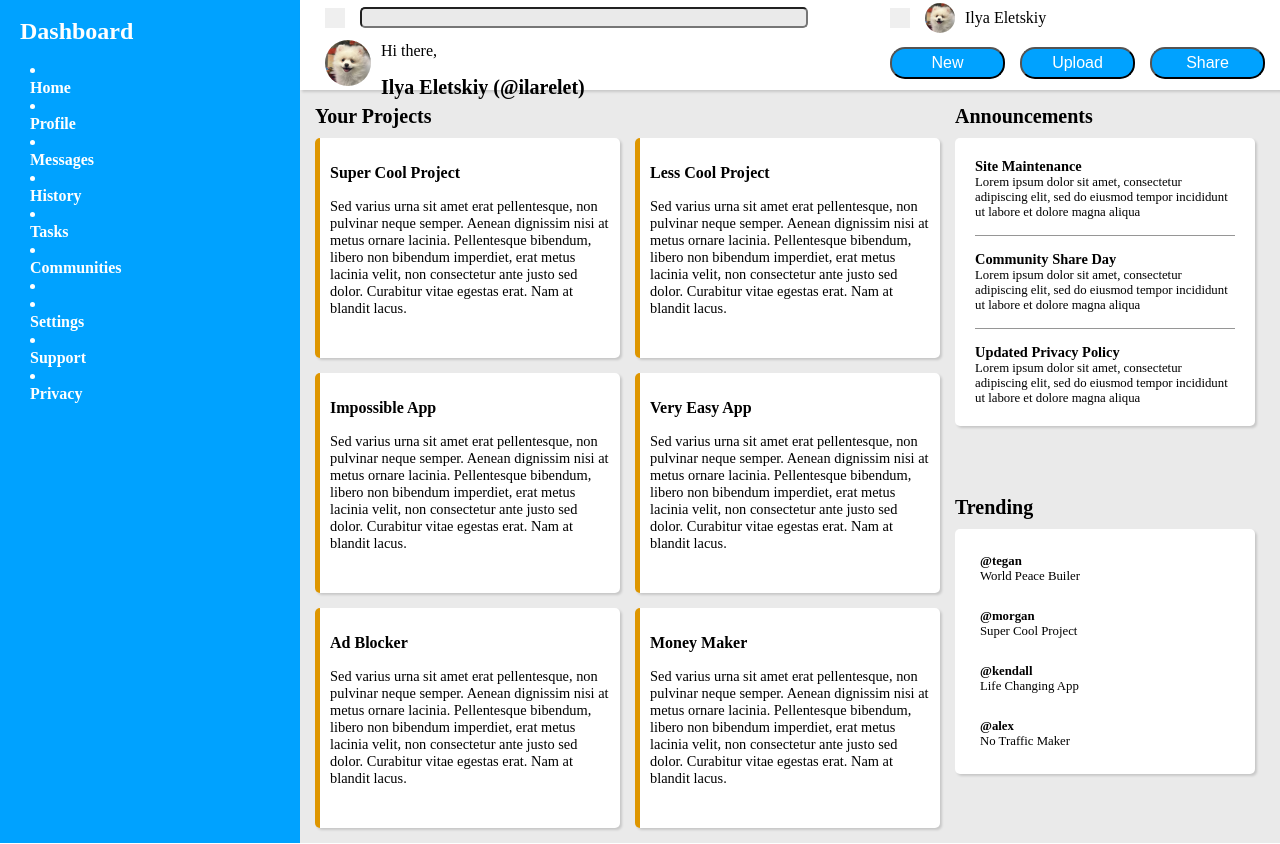
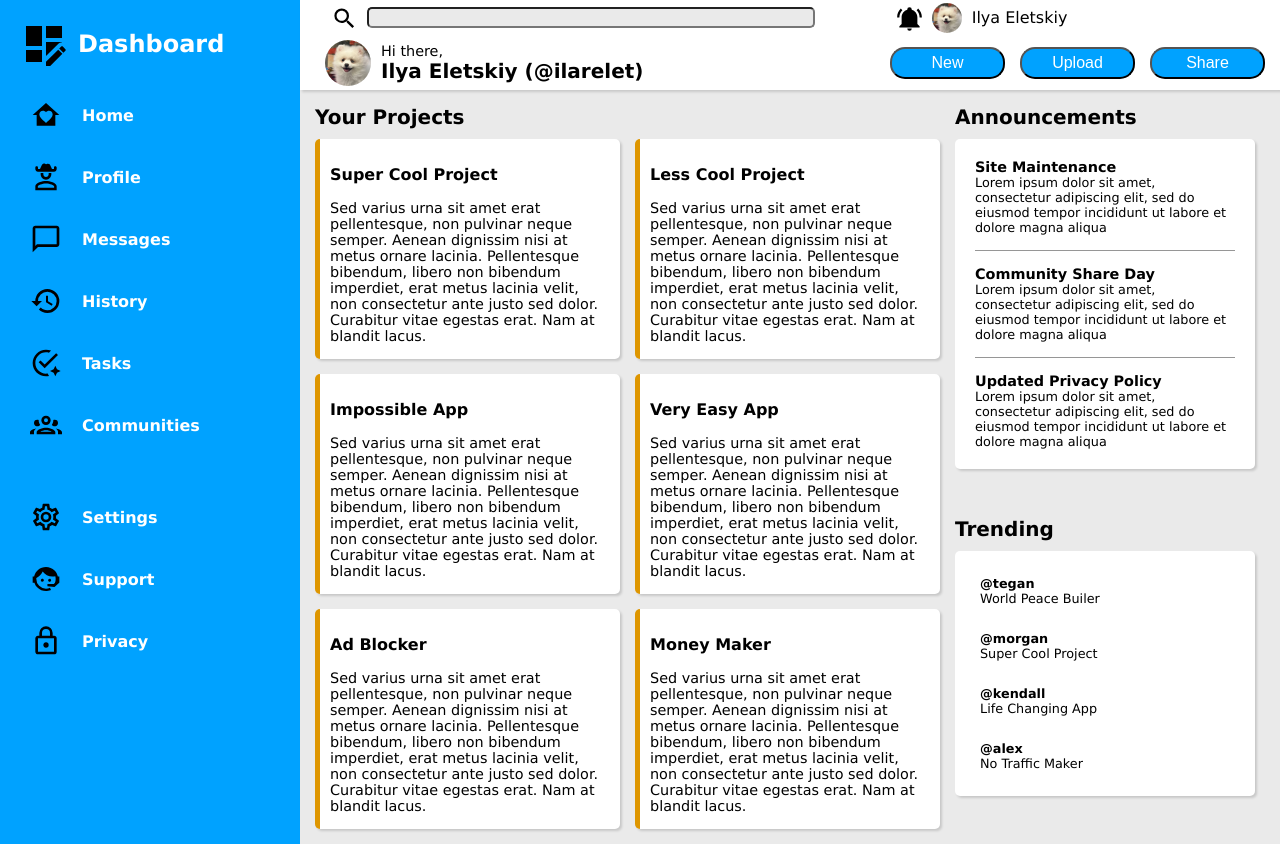
Before and after one commit to ilarelet/dashboard, a plain HTML site: page index.html in a window 1280 px wide. Drawn offline with Linux system fonts and the light colour scheme.

Commit message:
icons added

```diff
--- a/index.html
+++ b/index.html
@@ -10,48 +10,47 @@
 <body>
     <nav>
         <div class="page-logo">
-            <img href="" class="page-logo-img">
+            <img src="icons/view-dashboard-edit.svg" class="page-logo-img">
             <p class="page-logo-label">Dashboard</p>
         </div>
         <menu class="menu-bar">
             <li class="menu-item">
-                <img href="" class="menu-img">
+                <img src="icons/home-heart.svg" class="menu-img">
                 <p class="menu-item-label">Home</p>
             </li>
             <li class="menu-item">
-                <img href="" class="menu-img">
+                <img src="icons/account-cowboy-hat-outline.svg" class="menu-img">
                 <p class="menu-item-label">Profile</p>
             </li>
             <li class="menu-item">
-                <img href="" class="menu-img">
+                <img src="icons/message-outline.svg" class="menu-img">
                 <p class="menu-item-label">Messages</p>
             </li>
             <li class="menu-item">
-                <img href="" class="menu-img">
+                <img src="icons/history.svg" class="menu-img">
                 <p class="menu-item-label">History</p>
             </li>
             <li class="menu-item">
-                <img href="" class="menu-img">
+                <img src="icons/checkbox-marked-circle-auto-outline.svg" class="menu-img">
                 <p class="menu-item-label">Tasks</p>
             </li>
             <li class="menu-item">
-                <img href="" class="menu-img">
+                <img src="icons/account-group-outline.svg" class="menu-img">
                 <p class="menu-item-label">Communities</p>
             </li>
             <li class="menu-item">
-                <img href="" class="menu-img">
                 <p class="menu-item-label"></p>
             </li>
             <li class="menu-item">
-                <img href="" class="menu-img">
+                <img src="icons/cog-outline.svg" class="menu-img">
                 <p class="menu-item-label">Settings</p>
             </li>
             <li class="menu-item">
-                <img href="" class="menu-img">
+                <img src="icons/face-agent.svg" class="menu-img">
                 <p class="menu-item-label">Support</p>
             </li>
             <li class="menu-item">
-                <img href="" class="menu-img">
+                <img src="icons/lock-outline.svg" class="menu-img">
                 <p class="menu-item-label">Privacy</p>
             </li>
         </menu>
@@ -59,12 +58,12 @@
     <header>
         <div class="searchbar">
             <form action="" class="searchform">
-                <button class="search-pic"><i mdi:magnify></i></button>
+                <button class="searchbar-button"><img src="icons/magnify.svg" class="searchbar-pic"></button>
                 <input type="text" class="search">
             </form>
         </div>
         <div class="userbar">
-            <button class="search-pic"><i mdi:bell-outline></i></button>
+            <button class="searchbar-button"><img src="icons/bell-ring.svg" class="searchbar-pic"></button>
             <img src="icon.png" class="userpic-small">
             <p class="username">Ilya Eletskiy</p>
         </div>
--- a/style.css
+++ b/style.css
@@ -1,6 +1,7 @@
 html{
     height: 100%;
     font-size: 16px;
+    font-family: 'Lucida Sans', 'Lucida Sans Regular', 'Lucida Grande', 'Lucida Sans Unicode', Geneva, Verdana, sans-serif;
 }
 
 body{
@@ -144,8 +145,18 @@ h3{
     margin: 0;
 }
 
+.page-logo-img{
+    height: 48px;
+    width: 48px;
+    margin-right: 10px;
+}
+
 .page-logo{
+    padding-top: 20px;
     padding-left: 20px;
+    display: flex;
+    flex-direction: row;
+    align-items: center;
 }
 
 .menu-bar{
@@ -154,9 +165,23 @@ h3{
     flex-direction: column;
 }
 
+.menu-item{
+    display: flex;
+    flex-direction: row;
+    list-style-type: none;
+    padding: 15px 0px;
+    align-items: center;
+}
+
 .menu-item-label{
     font-size: 1.25;
     margin: 0;
+}
+
+.menu-img{
+    height: 32px;
+    width: 32px;
+    margin-right: 20px;
 }
 
 /*headerbar*/
@@ -192,12 +217,18 @@ header>div{
     align-items: center;
 }
 
-.search-pic{
+.searchbar-button{
     color:white;
+    background: transparent;
     border: none;
-    height: 1.5em;
-    width: 1.5em;
+    height: 2em;
+    width: 2em;
     margin-right: 15px;
+}
+
+.searchbar-pic{
+    height: 2em;
+    width: 2em;
 }
 
 .welcomebar{
@@ -207,6 +238,7 @@ header>div{
 .welcome-message{
     display:flex;
     flex-direction: column;
+    padding-bottom: 5px;
 }
 
 .user-button{
@@ -234,10 +266,11 @@ header>div{
     border-radius: 23px;
     margin-right: 10px;
 }
-r
+
 .hi{
     margin: 0;
-    font-size: 0.7em;
+    font-size: 0.9em;
+    padding-bottom: 0;
 }
 
 .name{
```
Also changed, not shown: icons/account-cowboy-hat-outline.svg (added), icons/account-cowboy-hat.svg (added), icons/account-group-outline.svg (added), icons/bell-ring.svg (added), icons/checkbox-marked-circle-auto-outline.svg (added), icons/cog-outline.svg (added), icons/face-agent.svg (added), icons/history.svg (added), icons/home-heart.svg (added), icons/lock-outline.svg (added), icons/magnify.svg (added), icons/message-outline.svg (added), icons/view-dashboard-edit.svg (added).
